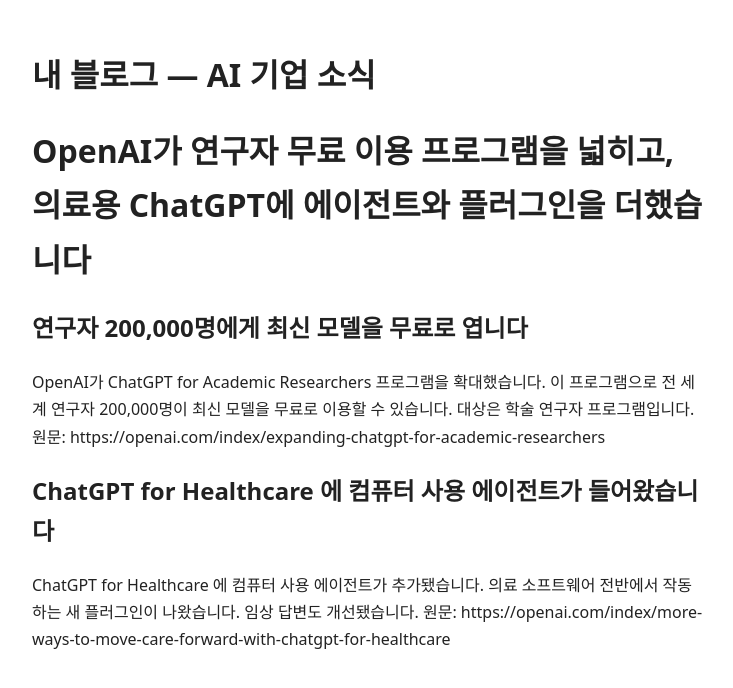
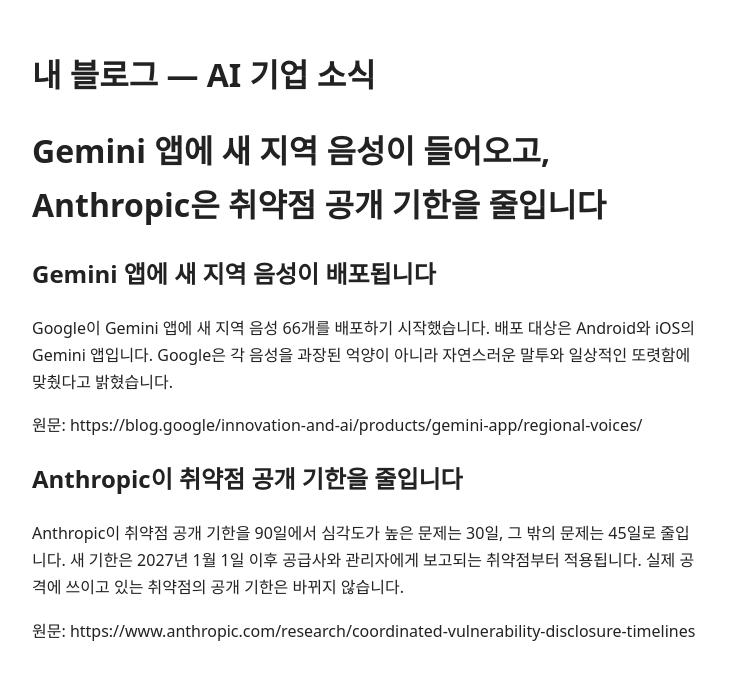
Before and after one commit to euisuk-chung/harness-practice, a browser extension: page docs/2026-11-17.html in a window 1280 px wide. Shown: the whole page, without its empty margins (272-1005 px from the left). Drawn offline with Linux system fonts and the light colour scheme.

Commit message:
2026-11-17 소식 초안

```diff
--- a/docs/2026-11-17.html
+++ b/docs/2026-11-17.html
@@ -3,7 +3,7 @@
 <head>
 <meta charset="utf-8">
 <meta name="viewport" content="width=device-width, initial-scale=1">
-<title>OpenAI가 연구자 무료 이용 프로그램을 넓히고, 의료용 ChatGPT에 에이전트와 플러그인을 더했습니다</title>
+<title>Gemini 앱에 새 지역 음성이 들어오고, Anthropic은 취약점 공개 기한을 줄입니다</title>
 <style>
 body { max-width: 42rem; margin: 3rem auto; padding: 0 1rem; font-family: system-ui, sans-serif; line-height: 1.7; color: #222; }
 header a { color: inherit; text-decoration: none; }
@@ -13,16 +13,12 @@ li { margin: .4rem 0; }
 </head>
 <body>
 <header><h1><a href="./">내 블로그 — AI 기업 소식</a></h1></header>
-<h1>OpenAI가 연구자 무료 이용 프로그램을 넓히고, 의료용 ChatGPT에 에이전트와 플러그인을 더했습니다</h1>
-<h2>연구자 200,000명에게 최신 모델을 무료로 엽니다</h2>
-<p>OpenAI가 ChatGPT for Academic Researchers 프로그램을 확대했습니다.
-이 프로그램으로 전 세계 연구자 200,000명이 최신 모델을 무료로 이용할 수 있습니다.
-대상은 학술 연구자 프로그램입니다.
-원문: https://openai.com/index/expanding-chatgpt-for-academic-researchers</p>
-<h2>ChatGPT for Healthcare 에 컴퓨터 사용 에이전트가 들어왔습니다</h2>
-<p>ChatGPT for Healthcare 에 컴퓨터 사용 에이전트가 추가됐습니다.
-의료 소프트웨어 전반에서 작동하는 새 플러그인이 나왔습니다.
-임상 답변도 개선됐습니다.
-원문: https://openai.com/index/more-ways-to-move-care-forward-with-chatgpt-for-healthcare</p>
+<h1>Gemini 앱에 새 지역 음성이 들어오고, Anthropic은 취약점 공개 기한을 줄입니다</h1>
+<h2>Gemini 앱에 새 지역 음성이 배포됩니다</h2>
+<p>Google이 Gemini 앱에 새 지역 음성 66개를 배포하기 시작했습니다. 배포 대상은 Android와 iOS의 Gemini 앱입니다. Google은 각 음성을 과장된 억양이 아니라 자연스러운 말투와 일상적인 또렷함에 맞췄다고 밝혔습니다.</p>
+<p>원문: https://blog.google/innovation-and-ai/products/gemini-app/regional-voices/</p>
+<h2>Anthropic이 취약점 공개 기한을 줄입니다</h2>
+<p>Anthropic이 취약점 공개 기한을 90일에서 심각도가 높은 문제는 30일, 그 밖의 문제는 45일로 줄입니다. 새 기한은 2027년 1월 1일 이후 공급사와 관리자에게 보고되는 취약점부터 적용됩니다. 실제 공격에 쓰이고 있는 취약점의 공개 기한은 바뀌지 않습니다.</p>
+<p>원문: https://www.anthropic.com/research/coordinated-vulnerability-disclosure-timelines</p>
 </body>
 </html>
```
Also changed, not shown: docs/index.html (+1 -1 lines), 14 other files.
